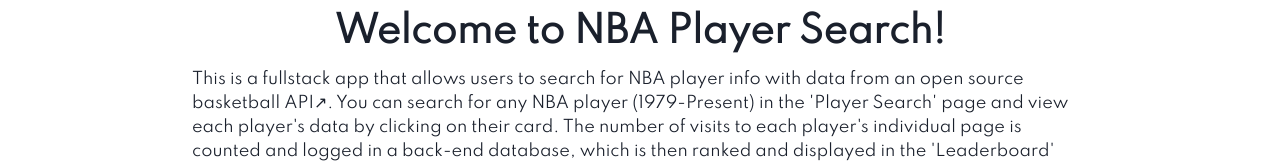
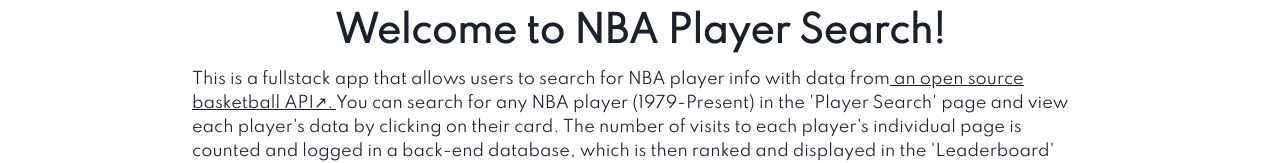
Before and after one commit to razeen-ahmad/Basketball-Player-Search, a Next.js app: page / in a window 1280 px wide. Shown: the part 739-902 px from the top of the page. Built offline with nearby package versions, Linux system fonts and the light colour scheme.

Commit message:
link text underline

```diff
--- a/src/pages/about.js
+++ b/src/pages/about.js
@@ -29,7 +29,7 @@
                                     learning more about one of my favorite past times: basketball. Although much of the data here is incomplete,
                                     I had a great time learning more about NBA players and the data collected on them. If you want to see more of
                                     my projects (like a basketball stat analysis with Python Pandas), feel free to
-                                    <Link href="https://www.razeenahmad.com"><a> check out my website→</a></Link>
+                                    <Link href="https://www.razeenahmad.com"><a style={{textDecoration: "underline"}}> check out my website→</a></Link>
                                 </Text>
                                 <VStack paddingX="0.5em">
                                     <Link href="https://www.razeenahmad.com"><a><CgLaptop size={35}/></a></Link>
--- a/src/pages/index.js
+++ b/src/pages/index.js
@@ -27,7 +27,7 @@
               </Text>
               <Text width="70%">
                 This is a fullstack app that allows users to search for NBA player info with data from
-                <Link href="https://www.balldontlie.io/#attributes"><a> an open source basketball API↗. </a></Link>
+                <Link href="https://www.balldontlie.io/#attributes"><a style={{textDecoration: "underline"}}> an open source basketball API↗. </a></Link>
                 You can search for any NBA player (1979-Present) in the 'Player Search' page and view each player's data by clicking
                 on their card. The number of visits to each player's individual page is counted and logged in a back-end
                 database, which is then ranked and displayed in the 'Leaderboard' page. This app was built using
```
